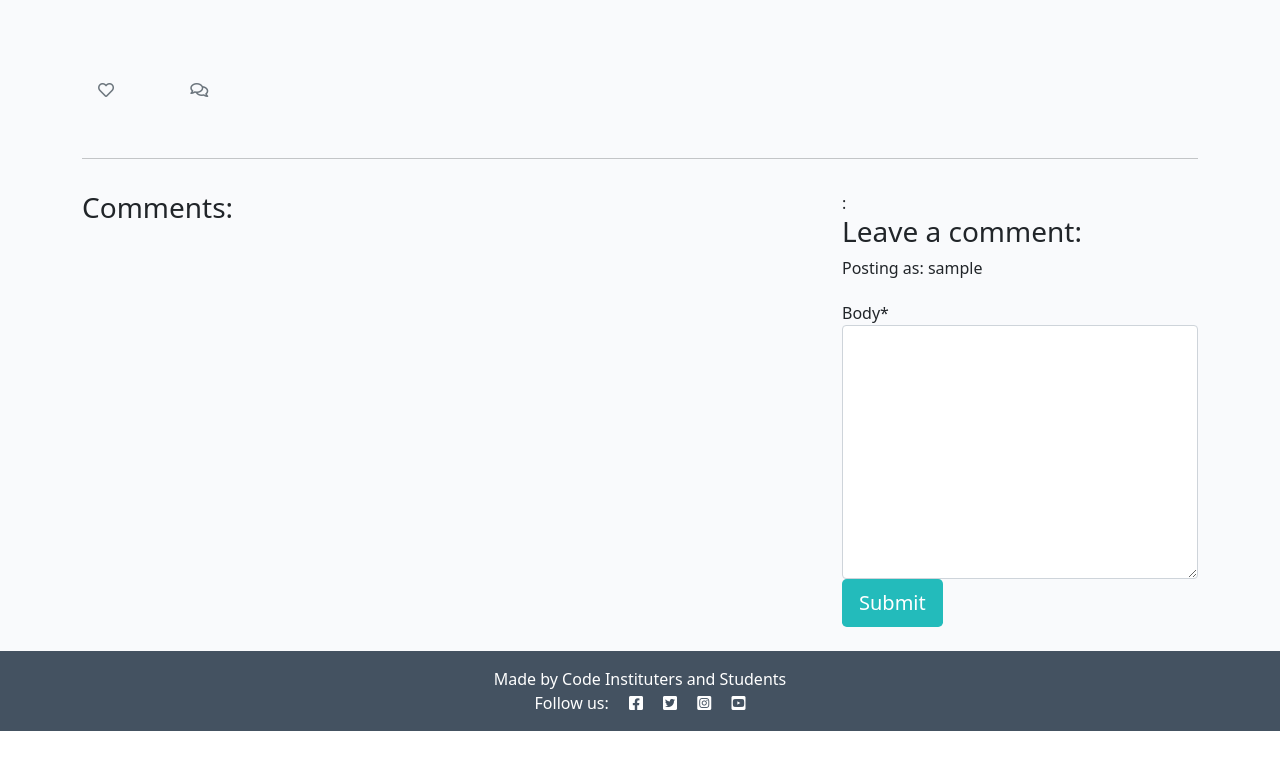
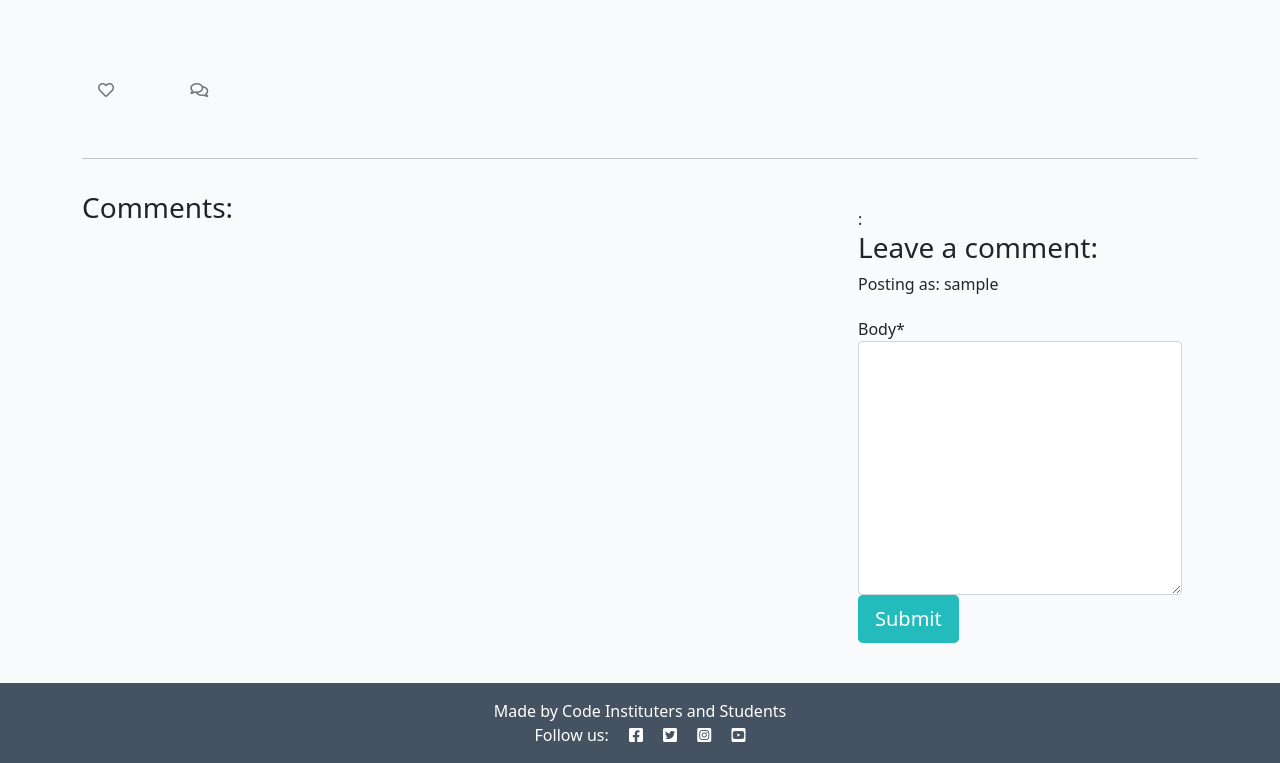
Before and after one commit to DeeMcCart/DjangoBlog, a Django app: template templates/post_detail.html in a window 1280 px wide. Shown: the part 310-1073 px from the top of the page. Before the commit the page ends 1041 px from the top, so only its background shows below. Run offline with Django 3.2, Linux system fonts and the light colour scheme; the template is opened without the code that fills it: values that come from a table or form of the project are taken from there, others are empty; the visitor is signed in with stand-in values (Sample User, id 1); some libraries are stand-ins or nearby versions.

Commit message:
Bring deployed up to date with dev environment

```diff
--- a/templates/post_detail.html
+++ b/templates/post_detail.html
@@ -77,7 +77,7 @@
             </div>
         </div>
         <div class="col-md-4 card mb-4  mt-3 ">
-            <div classs="card-body">
+            <div class="card-body">
             <!-- for later -->
             {% if commented %}
             <div class="alert alert-success" role="alert">
@@ -86,7 +86,7 @@
                 {% if user.is_authenticated %}:
                 <h3>Leave a comment:</h3>
                 <p>Posting as: {{ user.username }}</p>
-                <form method-"post" style="margin-top: 1.3em;">
+                <form method = "post" style="margin-top: 1.3em;">
                     {{ comment_form | crispy }}
                     {% csrf_token %}
                 <button type="submit" class="btn btn-signup btn-lg">Submit</button>
```
